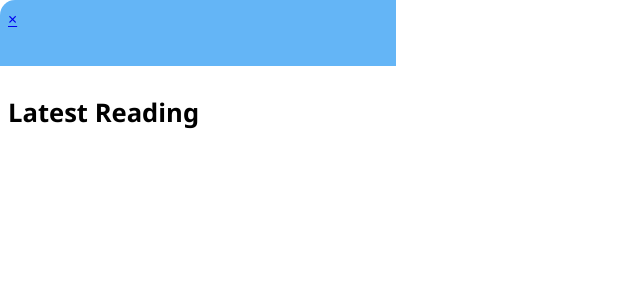
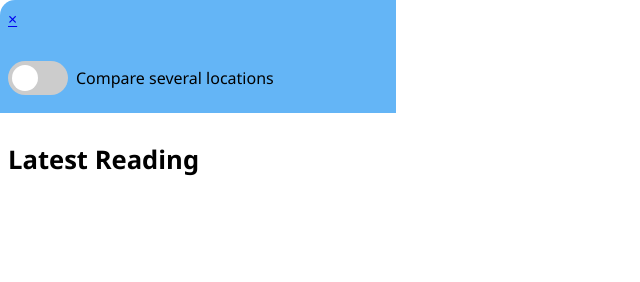
Before and after one commit to Mouqla/Agile-project-, a plain HTML site: page templates/info-frame.html in a window 1280 px wide. Shown: the whole page, without its empty margins (0-640 px from the left). Drawn offline with Linux system fonts and the light colour scheme.

Commit message:
Added compare slider and improved prepareNextFrame

```diff
--- a/static/style.css
+++ b/static/style.css
@@ -81,3 +81,74 @@ p{
 small{
   font-size: 0.9rem;
 }
+
+/* Sliders */
+.switch {
+  position: relative;
+  display: inline-block;
+  width: 60px;
+  height: 34px;
+}
+
+.switch input {
+  opacity: 0;
+  width: 0;
+  height: 0;
+}
+
+.slider {
+  position: absolute;
+  cursor: pointer;
+  top: 0;
+  left: 0;
+  right: 0;
+  bottom: 0;
+  background-color: #ccc;
+  -webkit-transition: .4s;
+  transition: .4s;
+}
+
+.slider:before {
+  position: absolute;
+  content: "";
+  height: 26px;
+  width: 26px;
+  left: 4px;
+  bottom: 4px;
+  background-color: white;
+  -webkit-transition: .4s;
+  transition: .4s;
+}
+
+input:checked + .slider {
+  background-color: #2196F3;
+}
+
+input:focus + .slider {
+  box-shadow: 0 0 1px #2196F3;
+}
+
+input:checked + .slider:before {
+  -webkit-transform: translateX(26px);
+  -ms-transform: translateX(26px);
+  transform: translateX(26px);
+}
+
+/* Rounded sliders */
+.slider.round {
+  border-radius: 34px;
+}
+
+.slider.round:before {
+  border-radius: 50%;
+}
+/* Sliders slut */
+
+.switch-container {
+  display: flex;
+  align-items: center; /* Align items vertically in the center */
+}
+
+.switch {
+  margin-right: 8px; /* Add some space between the switch and the paragraph */
+}
--- a/templates/info-frame.html
+++ b/templates/info-frame.html
@@ -11,6 +11,13 @@
       <a href="javascript:void(0)" class="closebtn">&times;<a>
         <h1 id="location"></h1>
         <h2 id="station"></h2>
+        <div class="switch-container">
+          <label class="switch">
+            <input id="compareSwitch" type="checkbox">
+            <span class="slider round"></span>
+          </label>
+          <p>Compare several locations</p>
+        </div>
     </div>
     <div id="infoBox" class="infoBox">
       <h2>Latest Reading</h2>
```
Also changed, not shown: static/settings.js (+12 -10 lines).
